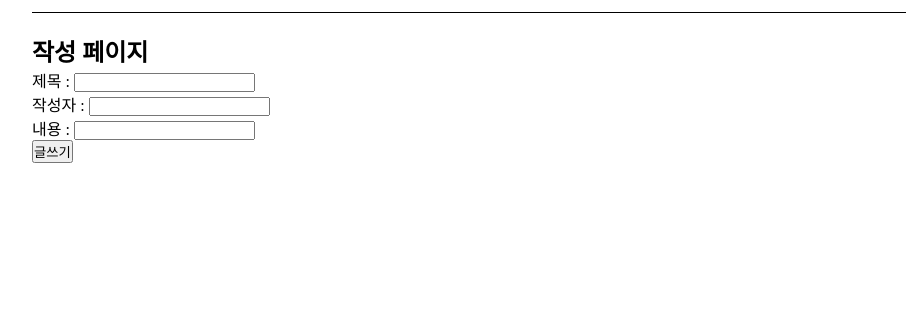
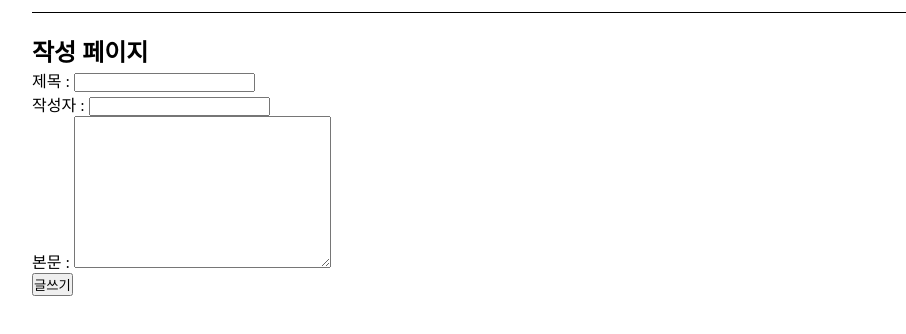
Before and after one commit to green-kong/220214-login-board, a website: page views/board/write.html in a window 1280 px wide. Shown: the part 64-398 px from the top of the page, without its empty margins (8-914 px from the left). Drawn offline with nearby package versions, Linux system fonts and the light colour scheme; files that its build step writes are made by us from their sources.

Commit message:
git edit

```diff
--- a/views/board/write.html
+++ b/views/board/write.html
@@ -1,25 +1,14 @@
 {% extends "../template/_layout.html" %} {% block content %}
 <h2>작성 페이지</h2>
 <form method="post" action="/board/write">
-    <ul>
-        <li>
-            제목 : <input type="text" name="subject">
-        </li>
-        <li>
-            작성자 : <input type="text" name="username">
-            <!--
-                1. 로그인된 사람의 username을 입력하는것
-                2. update랑 delete을 누를때
-                    2-1. get으로 로그인 되어있는 사람이랑 지금 로그인 된 사람이랑 일치하는지 확인
-                    2-2. 일치하지 않으면 alert(본인이 작성한 글만 수정가능합니다.)
-                3. 로그인이 안된 사람은 접근을 막기
-                4. req.session 있는지 없는지 확인해보고 있으면 접근 가능/아니면 접근 못함
-            -->
-        </li>
-        <li>
-            내용 : <input type="text" name="content">
-        </li>
-    </ul>
-    <input type="submit" value="글쓰기">
+  <ul>
+    <li>제목 : <input type="text" name="subject" /></li>
+    <li>작성자 : <input type="text" name="username" /></li>
+    <li>
+      본문 :
+      <textarea name="content" id="" cols="30" rows="10"></textarea>
+    </li>
+  </ul>
+  <input type="submit" value="글쓰기" />
 </form>
 {% endblock %}
```
